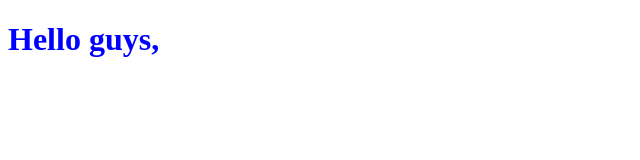
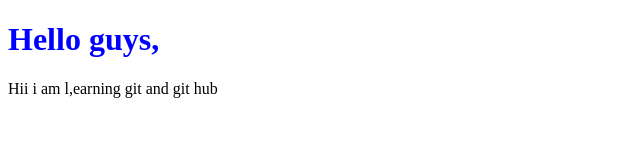
Before and after one commit to Dishagupta05/localrepo, a plain HTML site: page index.html in a window 1280 px wide. Shown: the whole page, without its empty margins (0-640 px from the left). Drawn offline with Linux system fonts and the light colour scheme.

Commit message:
add in feature1 branch

```diff
--- a/index.html
+++ b/index.html
@@ -8,5 +8,6 @@
 </head>
 <body>
     <h1>Hello guys,</h1>
+    <p>Hii i am l,earning git and git hub</p>
 </body>
 </html>
```
